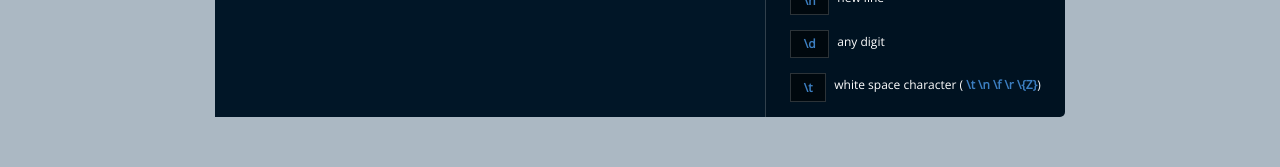
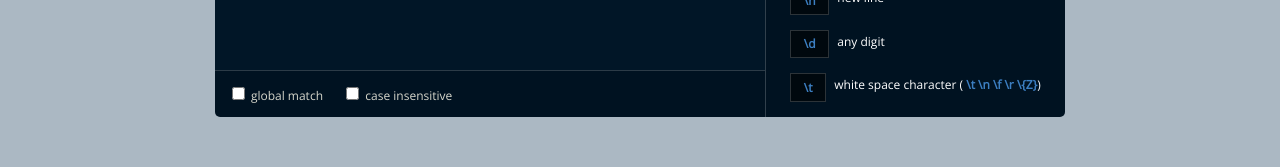
Before and after one commit to luqmanoop/vue-regexr, a Vue app: page / in a window 1280 px wide. Shown: the part 463-630 px from the top of the page. Built offline with nearby package versions, Linux system fonts and the light colour scheme.

Commit message:
create regex flags component

```diff
--- /dev/null
+++ b/src/components/Flags.vue
@@ -0,0 +1,30 @@
+<template>
+    <div class="flags">
+        <div class="input-group">
+            <label for="global_match">
+                <input type="checkbox" name="flag" id="global_match"> global match
+            </label>
+        </div>
+
+        <div class="input-group">
+            <label for="ignore_case">
+                <input type="checkbox" name="flag" id="ignore_case"> case insensitive
+            </label>
+        </div>
+
+    </div>
+</template>
+
+<style scoped>
+.flags {
+  display: flex;
+  border-top: 1px solid #f7f7f72d;
+  padding: 0.8rem;
+  color: #d6d7cc;
+}
+
+.input-group {
+  margin-right: 1.2rem;
+  font-size: 12px;
+}
+</style>
--- a/src/components/RegexBox.vue
+++ b/src/components/RegexBox.vue
@@ -4,6 +4,7 @@
       <div class="main">
         <app-pattern-box></app-pattern-box>
         <app-text-box></app-text-box>
+        <app-flags></app-flags>
       </div>
       <aside>
         <app-side-bar></app-side-bar>
@@ -16,6 +17,7 @@
 <script>
 import appTextBox from './TextBox';
 import appPatternBox from './PatternBox';
+import appFlags from './Flags';
 import appSideBar from './SideBar';
 import appFooter from './Footer';
 
@@ -23,6 +25,7 @@ export default {
   components: {
     appTextBox,
     appPatternBox,
+    appFlags,
     appSideBar,
     appFooter
   }
```
